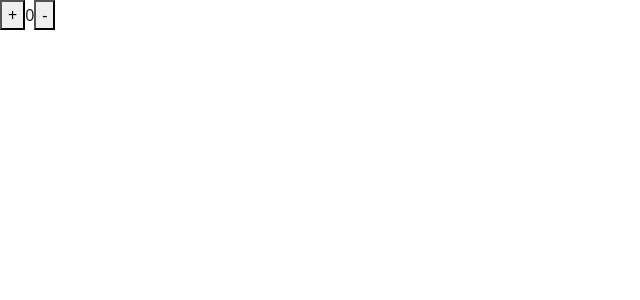
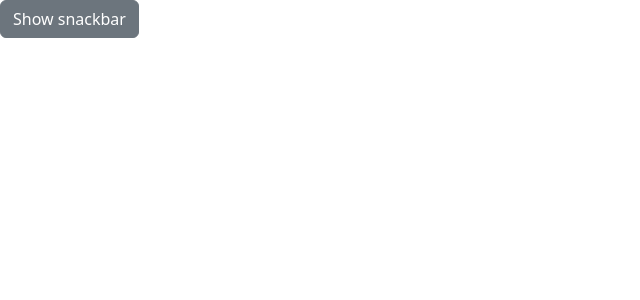
Before and after one commit to Sahil191104/firstreact, a React (Create React App) app: page / in a window 1280 px wide. Shown: the top 300 px of the page, without its empty margins (0-640 px from the left). Built offline with nearby package versions, Linux system fonts and the light colour scheme.

Commit message:
09-08-2023(Notistack)

```diff
--- a/src/App.js
+++ b/src/App.js
@@ -6,6 +6,7 @@ import { Form } from 'reactstrap';
 import { Provider } from 'react-redux';
 import { configstore } from './redux/Store';
 import CounterRedux from './container/CounterRedux';
+import Notistack from './container/Notistack';
 // import Clock from './container/Clock';
 // import ClockFun from './container/ClockFun';
 // import Counter from './container/Counter';
@@ -36,7 +37,8 @@ const store = configstore();
         {/* <ClockFun /> */}
         {/* <Traveler /> */}
         {/* <Products /> */}
-        <CounterRedux/>
+        {/* <CounterRedux/> */}
+        {/* <Notistack/> */}
         {/* <Form /> */}
       </Provider>
     </div>
--- /dev/null
+++ b/src/container/MyButton.js
@@ -0,0 +1,9 @@
+import { useSnackbar } from "notistack";
+import { Button } from "reactstrap";
+
+const MyButton = () => {
+    const { enqueueSnackbar, closeSnackbar } = useSnackbar();
+    return <Button onClick={() => enqueueSnackbar('I love hooks')}>Show snackbar</Button>;
+};
+
+export default MyButton
--- /dev/null
+++ b/src/container/Notistack.js
@@ -0,0 +1,12 @@
+import { SnackbarProvider, enqueueSnackbar } from 'notistack';
+
+const Notistack = () => {
+  return (
+    <div>
+      <SnackbarProvider />
+      <button onClick={() => enqueueSnackbar('That was easy!')}>Show snackbar</button>
+    </div>
+  );
+};
+
+export default Notistack
--- a/src/index.js
+++ b/src/index.js
@@ -3,11 +3,16 @@ import ReactDOM from 'react-dom/client';
 import './index.css';
 import App from './App';
 import reportWebVitals from './reportWebVitals';
+import { SnackbarProvider } from 'notistack';
+import MyButton from './container/MyButton';
 
 const root = ReactDOM.createRoot(document.getElementById('root'));
 root.render(
   <React.StrictMode>
-    <App />
+    <SnackbarProvider variant="success">
+      <App />
+      <MyButton />
+    </SnackbarProvider>
   </React.StrictMode>
 );
 
```
